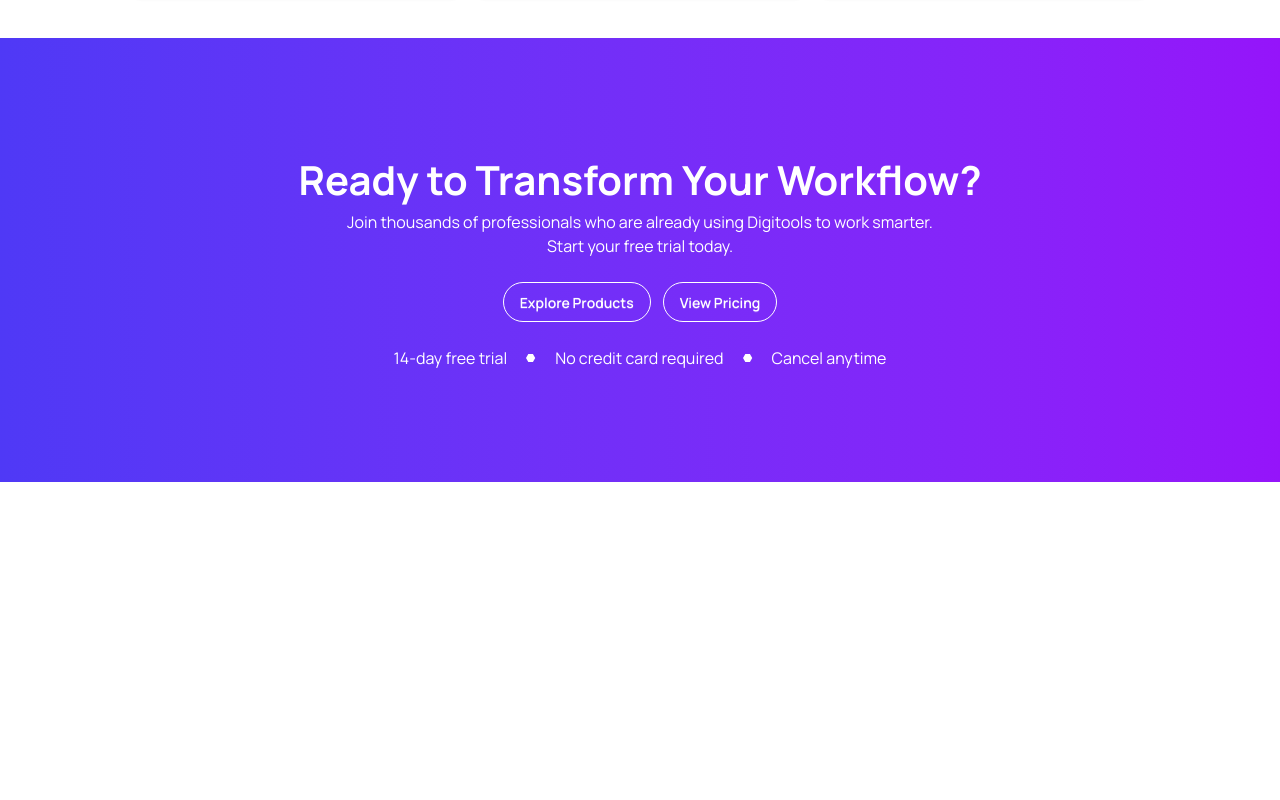
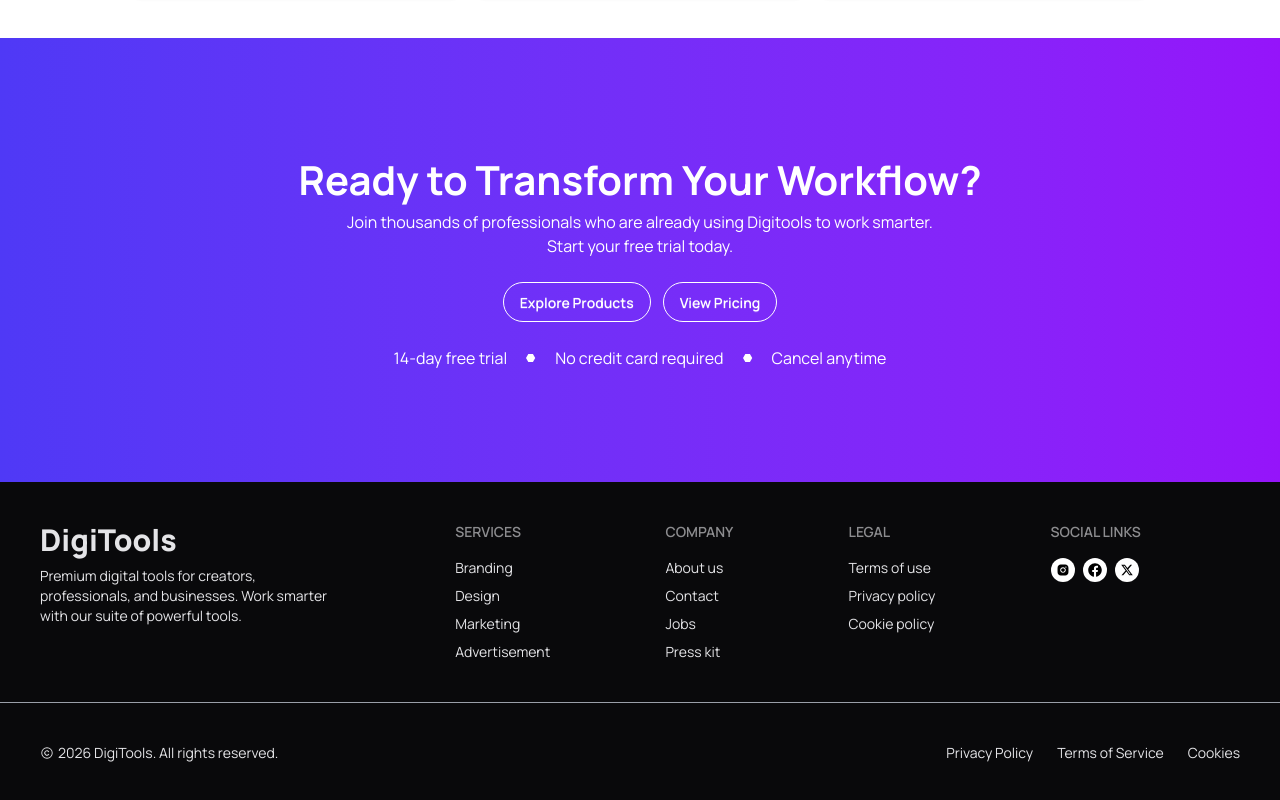
Before and after one commit to AforArdi/React-A6-DigiTools, a React (Vite) app: page / in a window 1280 px wide. Shown: the part 2113-2913 px from the top of the page. Before the commit the page ends 2635 px from the top, so only its background shows below. Built offline with nearby package versions, Linux system fonts and the light colour scheme.

Commit message:
Footer.jsx designed

```diff
--- a/src/App.jsx
+++ b/src/App.jsx
@@ -1,4 +1,5 @@
 import './App.css'
+import Footer from './Components/Static/Footer'
 import Hero from './Components/Static/Hero'
 import Navbar from './Components/Static/Navbar'
 import Pricing from './Components/Static/Pricing'
@@ -17,6 +18,7 @@
       <ThreeSteps></ThreeSteps>
       <Pricing></Pricing>
       <WorkFlow></WorkFlow>
+      <Footer></Footer>
     </>
   )
 }
--- /dev/null
+++ b/src/Components/Static/Footer.jsx
@@ -0,0 +1,67 @@
+import { AiFillInstagram } from "react-icons/ai";
+import { FaFacebook } from "react-icons/fa";
+import { PiCopyright } from "react-icons/pi";
+import { RiTwitterXFill } from "react-icons/ri";
+
+const Footer = () => {
+    return (
+        <section>
+            <footer className="footer sm:footer-horizontal bg-neutral text-neutral-content p-10">
+                <nav className="w-75">
+                    <h6 className="font-extrabold text-3xl">DigiTools</h6>
+                    <p>Premium digital tools for creators, professionals, and businesses. Work smarter with our suite of powerful tools.</p>
+                </nav>
+                <nav>
+                    <h6 className="footer-title">Services</h6>
+                    <a className="link link-hover">Branding</a>
+                    <a className="link link-hover">Design</a>
+                    <a className="link link-hover">Marketing</a>
+                    <a className="link link-hover">Advertisement</a>
+                </nav>
+                <nav>
+                    <h6 className="footer-title">Company</h6>
+                    <a className="link link-hover">About us</a>
+                    <a className="link link-hover">Contact</a>
+                    <a className="link link-hover">Jobs</a>
+                    <a className="link link-hover">Press kit</a>
+                </nav>
+                <nav>
+                    <h6 className="footer-title">Legal</h6>
+                    <a className="link link-hover">Terms of use</a>
+                    <a className="link link-hover">Privacy policy</a>
+                    <a className="link link-hover">Cookie policy</a>
+                </nav>
+                <nav>
+                    <h6 className="footer-title">Social Links</h6>
+                    <div className="flex items-center gap-2">
+                        <a className="link link-hover bg-white w-6 h-6 p-1 rounded-full flex items-center justify-center">
+                            <AiFillInstagram color="black"></AiFillInstagram>
+                        </a>
+                        <a className="link link-hover bg-white w-6 h-6 p-1 rounded-full flex items-center justify-center">
+                            <FaFacebook color="black"></FaFacebook>
+                        </a>
+                        <a className="link link-hover bg-white w-6 h-6 p-1 rounded-full flex items-center justify-center">
+                            <RiTwitterXFill color="black"></RiTwitterXFill>
+                        </a>
+                    </div>
+                </nav>
+            </footer>
+
+            {/* this two div below, I took help */}
+            <div className="border-t border-gray-700/50 w-full"></div>
+
+            <div className="footer sm:footer-horizontal bg-neutral text-neutral-content p-10">
+                <aside className="items-center grid-flow-col">
+                    <p className="flex items-center gap-1"><PiCopyright></PiCopyright> 2026 DigiTools. All rights reserved.</p>
+                </aside>
+                <nav className="grid-flow-col gap-6 md:place-self-center md:justify-self-end">
+                    <a className="link link-hover">Privacy Policy</a>
+                    <a className="link link-hover">Terms of Service</a>
+                    <a className="link link-hover">Cookies</a>
+                </nav>
+            </div>
+        </section>
+     );
+}
+
+export default Footer;
--- a/src/Components/Static/WorkFlow.jsx
+++ b/src/Components/Static/WorkFlow.jsx
@@ -2,7 +2,7 @@
 
 const WorkFlow = () => {
     return (
-        <section className="bg-linear-to-r from-[#4F39F6] to-[#9514FA] my-10 py-28 px-48 text-white flex flex-col items-center gap-6">
+        <section className="bg-linear-to-r from-[#4F39F6] to-[#9514FA] mt-10 py-28 px-48 text-white flex flex-col items-center gap-6">
             <div className="text-center">
                 <h2 className="font-bold text-[40px]">Ready to Transform Your Workflow?</h2>
                 <p className="leading-6">Join thousands of professionals who are already using Digitools to work smarter. <br /> Start your free trial today.</p>
```
